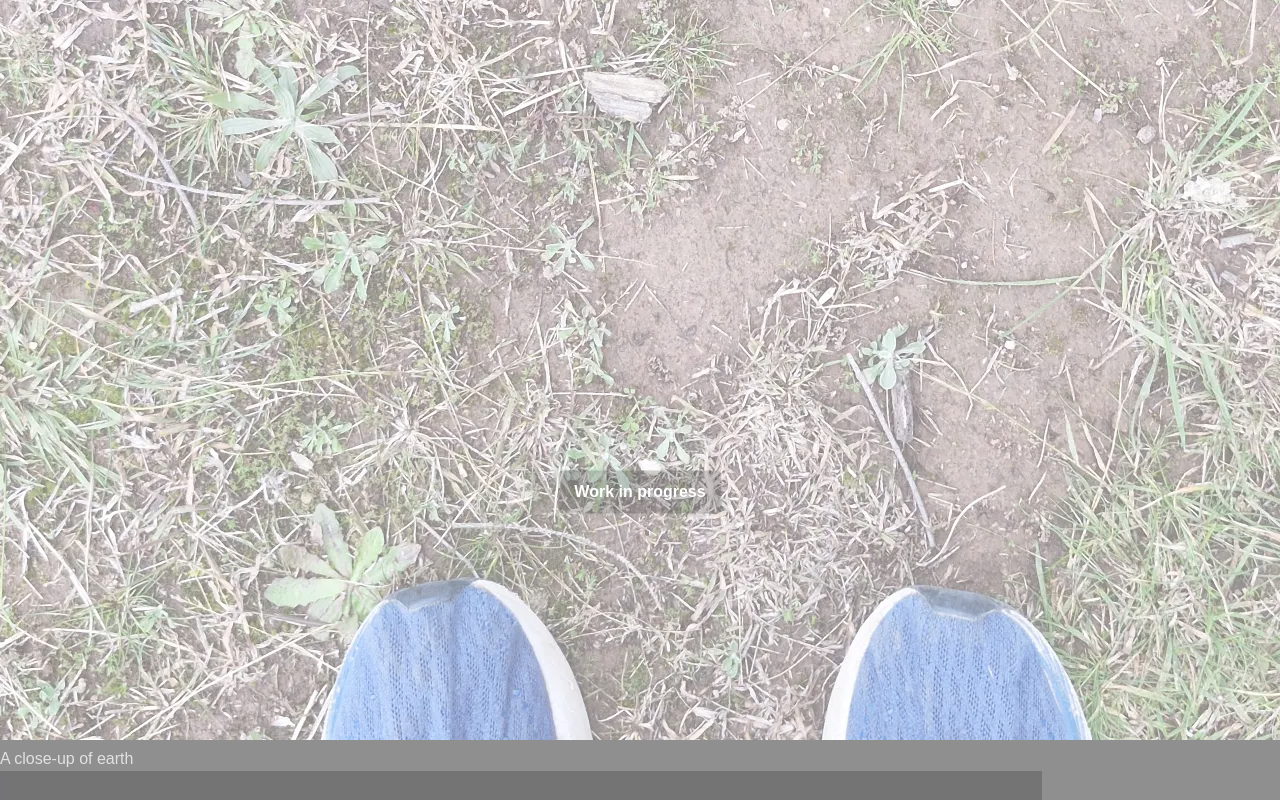
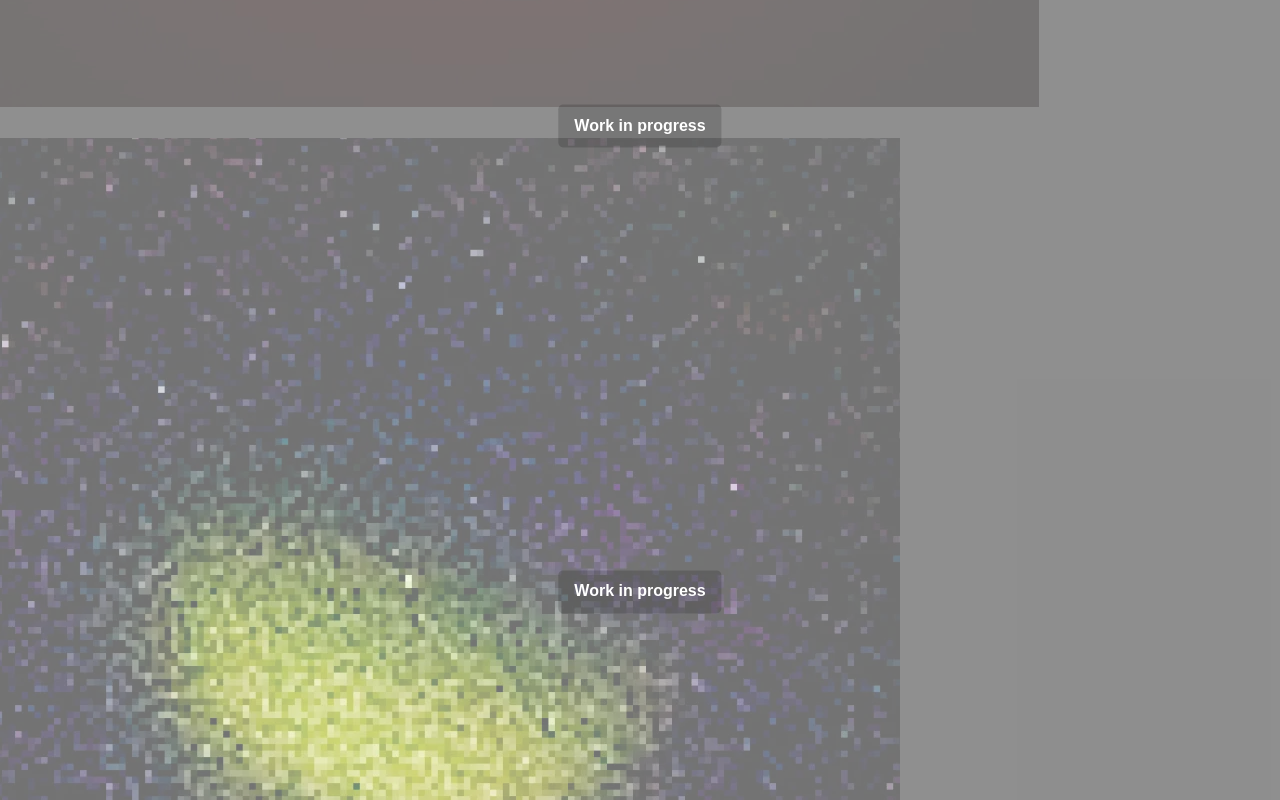
Before and after one commit to satsaturn/Welcome_To_Earth, a plain HTML site: page index.html in a window 1280 px wide. Shown: the part 1400-2200 px from the top of the page. Drawn offline with Linux system fonts and the light colour scheme.

Commit message:
Add planet imagery and page stuff

```diff
--- a/index.html
+++ b/index.html
@@ -3,7 +3,12 @@
     <html>
         <head>
             <meta charset="UTF-8" />
-            <title></title>
+
+            <title>Welcome to Earth</title>
+
+            <link rel="icon" type="image/svg+xml" href="/favicon.svg">
+            <link rel="icon" href="/favicon.ico" sizes="any">
+
             <style>
                 :root {
                     font-family: sans-serif;
@@ -194,7 +199,7 @@
                         <h3></h3>
                         <p></p>
                     </div>
-                    <img src="" alt="">
+                    <img src="images/venus.webp" alt="a picture of venus">
                 </div>
                 <div
                     class="wip"
```
Also changed, not shown: images/sol.webp (added), images/venus.webp (added), 2 other files.
